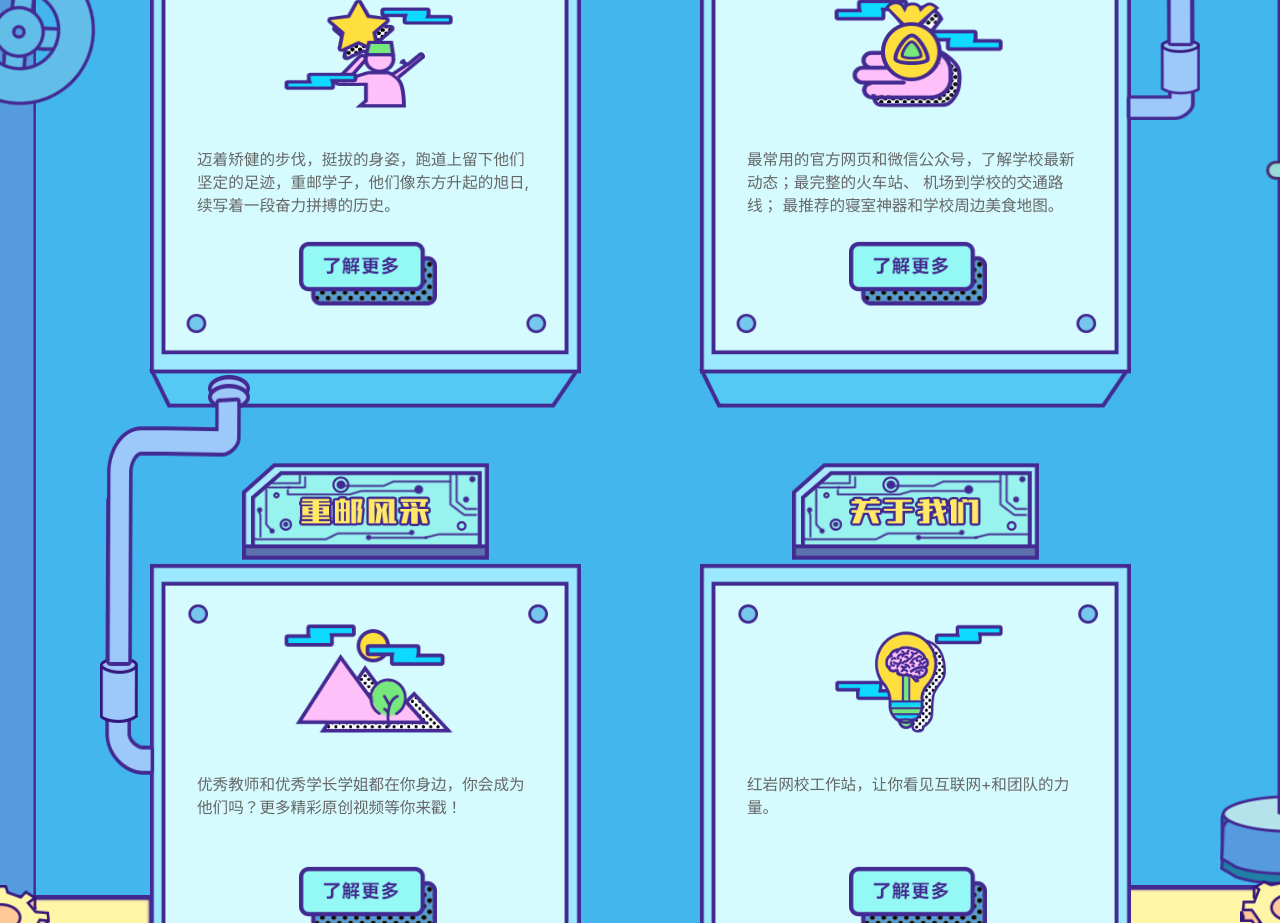
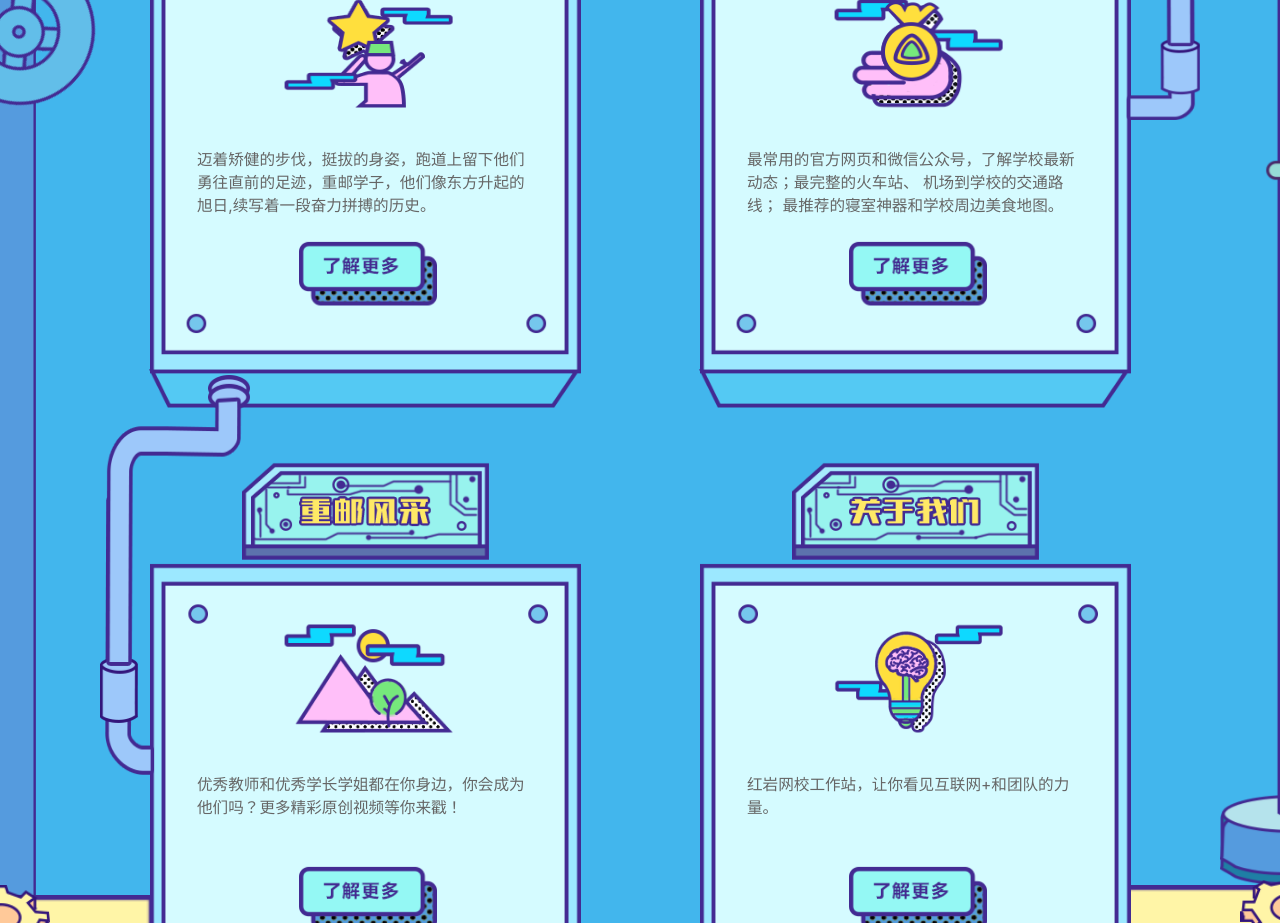
Before and after one commit to RedrockTeam/welcomeNewcomerOfPC, a Vue app: page /#/ in a window 1280 px wide. Shown: the part 2780-3703 px from the top of the page. Built offline with nearby package versions, Linux system fonts and the light colour scheme.

Commit message:
勇往直前噢噢噢噢

```diff
--- a/src/views/Home.vue
+++ b/src/views/Home.vue
@@ -40,7 +40,7 @@
                 training: {
                     title: require('../assets/fttraining.png'),
                     icon: require('../assets/training-icon.png'),
-                    content: '迈着矫健的步伐，挺拔的身姿，跑道上留下他们坚定的足迹，重邮学子，他们像东方升起的旭日,续写着一段奋力拼搏的历史。',
+                    content: '迈着矫健的步伐，挺拔的身姿，跑道上留下他们勇往直前的足迹，重邮学子，他们像东方升起的旭日,续写着一段奋力拼搏的历史。',
                     path: '/training'
                 },
                 raiders: {
```
